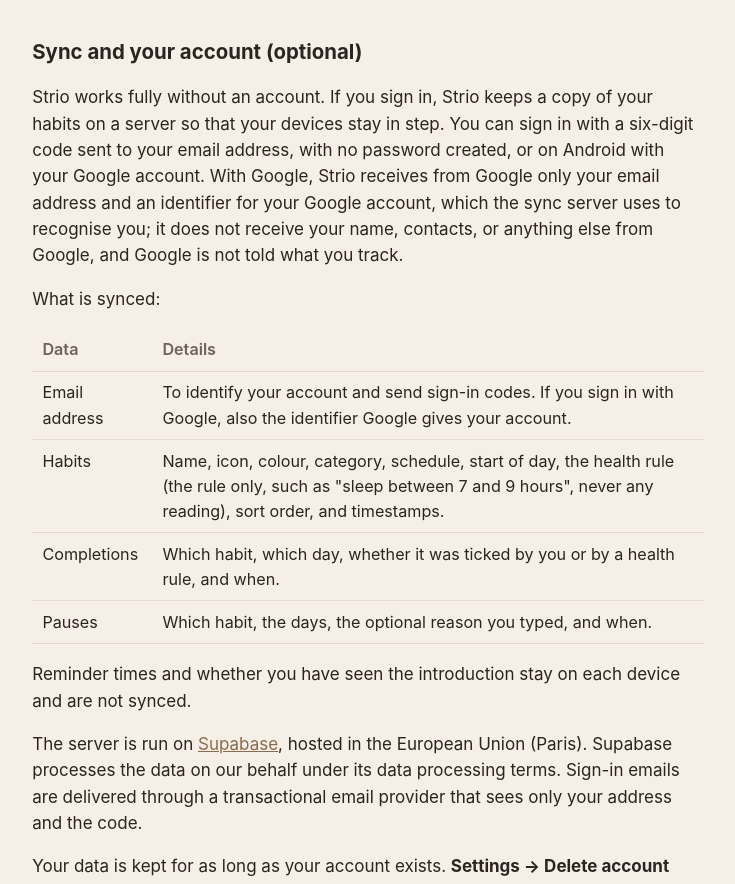
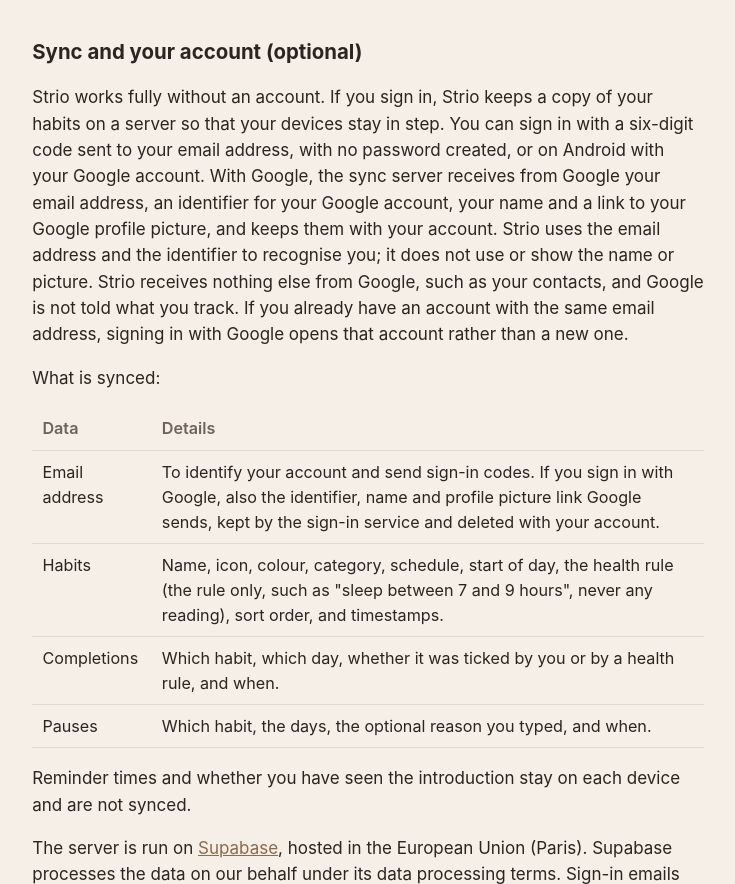
Before and after one commit to aghiadyazji/strio-site, a plain HTML site: page privacy.html in a window 1280 px wide. Shown: the part 1817-2701 px from the top of the page, without its empty margins (272-1007 px from the left). Drawn offline with Linux system fonts and the light colour scheme.

Commit message:
site: say what Google sign-in hands the server
Supabase keeps the name and profile picture link from Google's token in
the account's metadata. Strio does not use them, but the policy now says
they are there, and that a Google sign-in with a known email opens the
existing account.

Co-Authored-By: Claude Opus 5.5 <noreply@anthropic.com>

```diff
--- a/privacy.html
+++ b/privacy.html
@@ -46,11 +46,11 @@
 </ul>
 
 <h2>Sync and your account (optional)</h2>
-<p>Strio works fully without an account. If you sign in, Strio keeps a copy of your habits on a server so that your devices stay in step. You can sign in with a six-digit code sent to your email address, with no password created, or on Android with your Google account. With Google, Strio receives from Google only your email address and an identifier for your Google account, which the sync server uses to recognise you; it does not receive your name, contacts, or anything else from Google, and Google is not told what you track.</p>
+<p>Strio works fully without an account. If you sign in, Strio keeps a copy of your habits on a server so that your devices stay in step. You can sign in with a six-digit code sent to your email address, with no password created, or on Android with your Google account. With Google, the sync server receives from Google your email address, an identifier for your Google account, your name and a link to your Google profile picture, and keeps them with your account. Strio uses the email address and the identifier to recognise you; it does not use or show the name or picture. Strio receives nothing else from Google, such as your contacts, and Google is not told what you track. If you already have an account with the same email address, signing in with Google opens that account rather than a new one.</p>
 <p>What is synced:</p>
 <table>
 <tr><th>Data</th><th>Details</th></tr>
-<tr><td>Email address</td><td>To identify your account and send sign-in codes. If you sign in with Google, also the identifier Google gives your account.</td></tr>
+<tr><td>Email address</td><td>To identify your account and send sign-in codes. If you sign in with Google, also the identifier, name and profile picture link Google sends, kept by the sign-in service and deleted with your account.</td></tr>
 <tr><td>Habits</td><td>Name, icon, colour, category, schedule, start of day, the health rule (the rule only, such as "sleep between 7 and 9 hours", never any reading), sort order, and timestamps.</td></tr>
 <tr><td>Completions</td><td>Which habit, which day, whether it was ticked by you or by a health rule, and when.</td></tr>
 <tr><td>Pauses</td><td>Which habit, the days, the optional reason you typed, and when.</td></tr>
```
